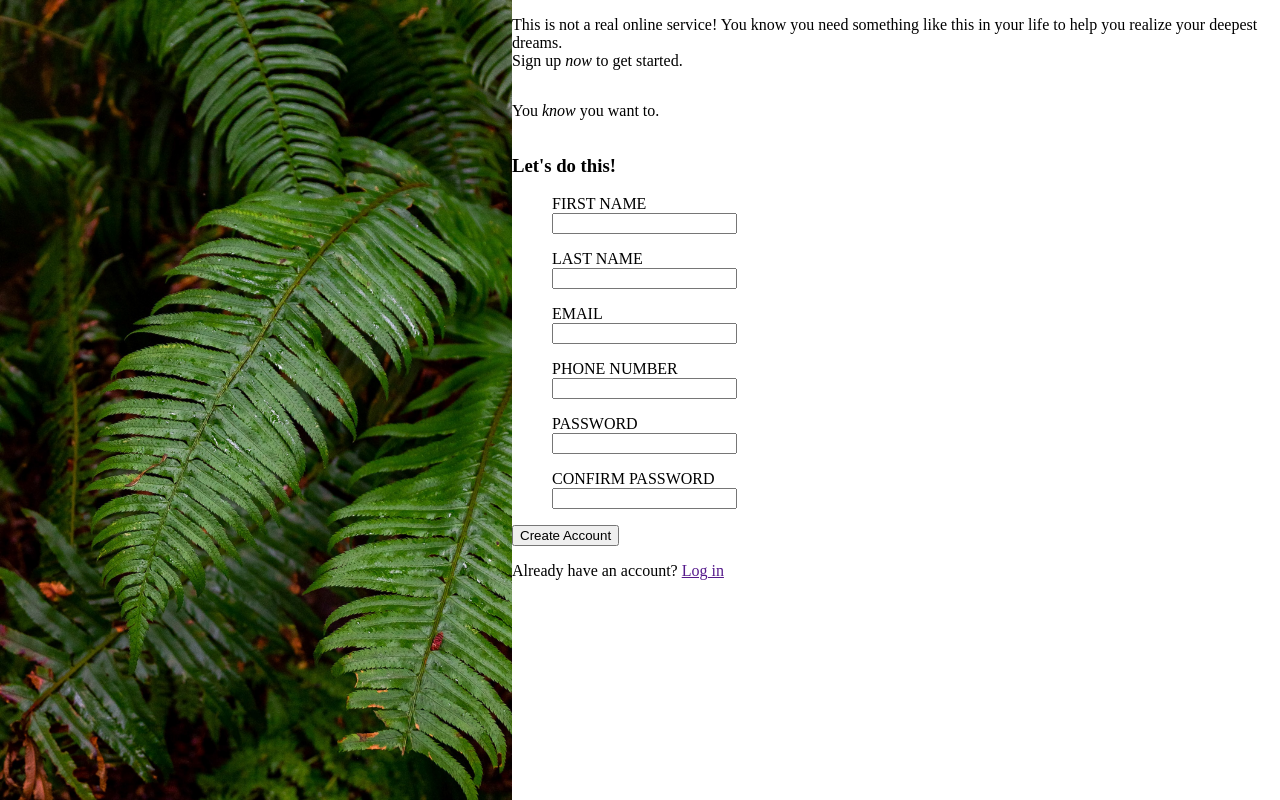
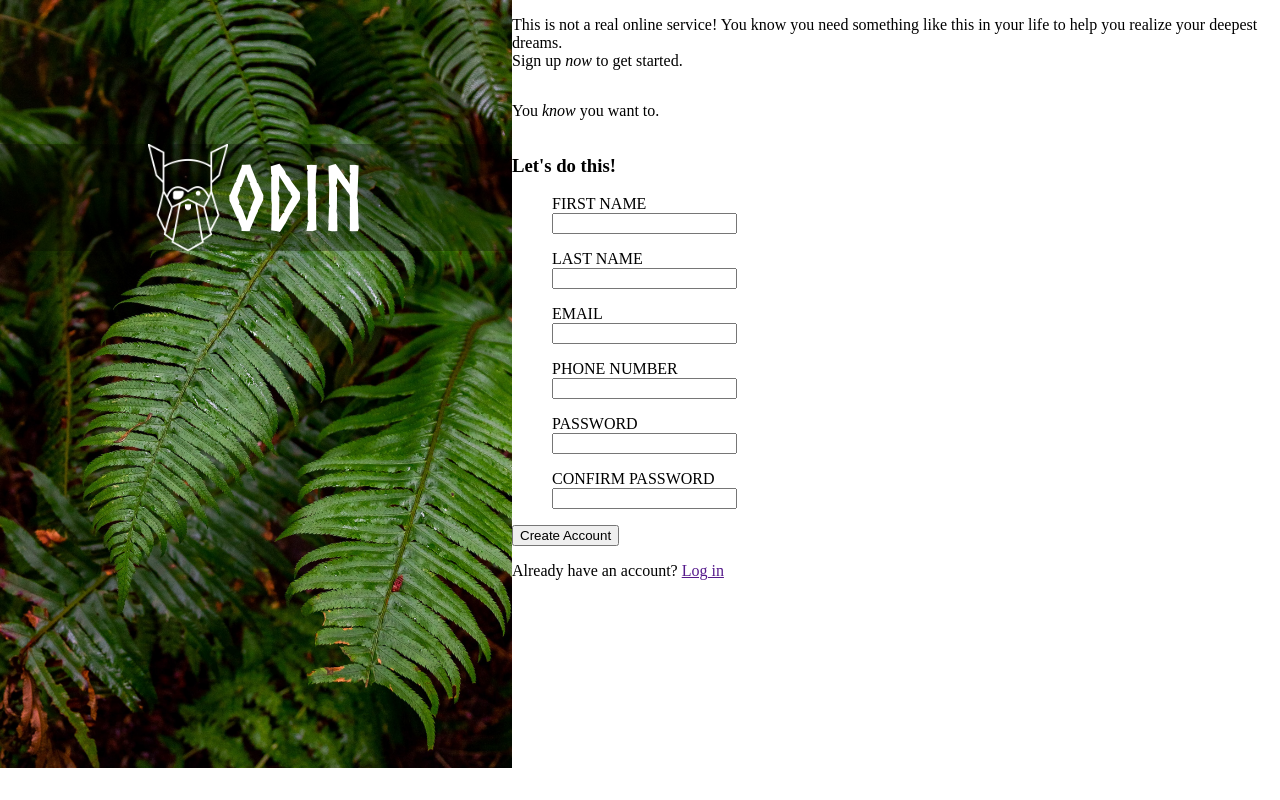
Before and after one commit to thejwuscript/sign-up-form, a plain HTML site: page index.html in a window 1280 px wide. Drawn offline with Linux system fonts and the light colour scheme.

Commit message:
Load Norse Bold font

```diff
--- a/index.html
+++ b/index.html
@@ -8,7 +8,9 @@
   <body>
     <div class="left">
       <img src="bg-leaves.jpg" alt="leaves image">
-      <div class="logo"></div>
+      <div class="logo">
+        <img src="odin-lined.png" alt="odin logo">ODIN
+      </div>
     </div>
     <div class="right">
       <p class="pitch">
--- a/style.css
+++ b/style.css
@@ -3,23 +3,47 @@ body {
   margin: 0;
 }
 
+@font-face {
+  font-family: norse-bold;
+  src: url(Norse-Bold.otf);
+}
+
 .left {
-  height: 100vh;
+  display: flex;
+  flex-direction: column;
   width: 100vw;
   flex: 4;
+  position: relative;
   overflow: hidden;
 }
 
 .right {
   display: flex;
   flex-direction: column;
-  height:100vh;
   width: 100vw;
   flex: 6;
 }
 
-img {
+img[src="bg-leaves.jpg"] {
   max-width: 110%;
+}
+
+.logo {
+  display: flex;
+  justify-content: center;
+  align-items: center;
+  background-color: rgba(0,0,0,0.3);
+  color: white;
+  top: 9rem;
+  width: 100%;
+  position: absolute;
+  z-index: 9;
+  font-family: norse-bold, sans-serif;
+  font-size: 90px;
+}
+
+img[src="odin-lined.png"] {
+  width: 80px;
 }
 
 li {
```
Also changed, not shown: Norse-Bold.otf (added).
